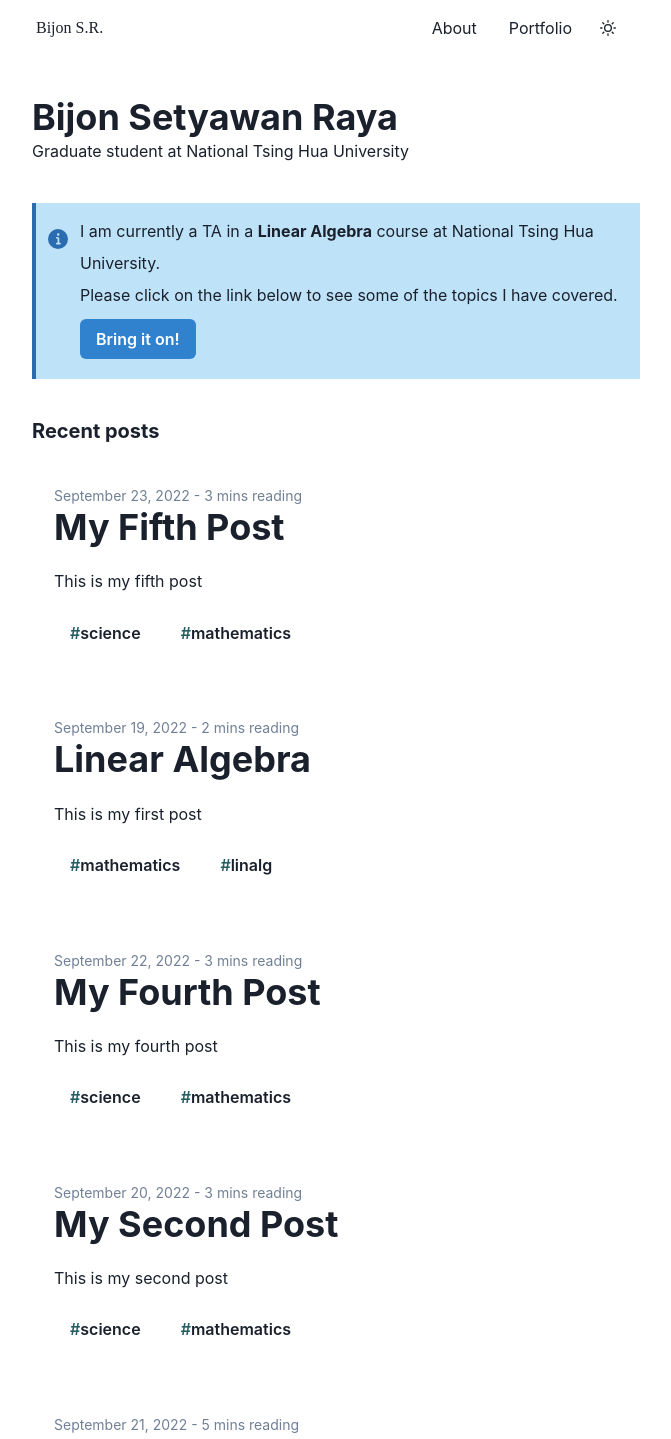
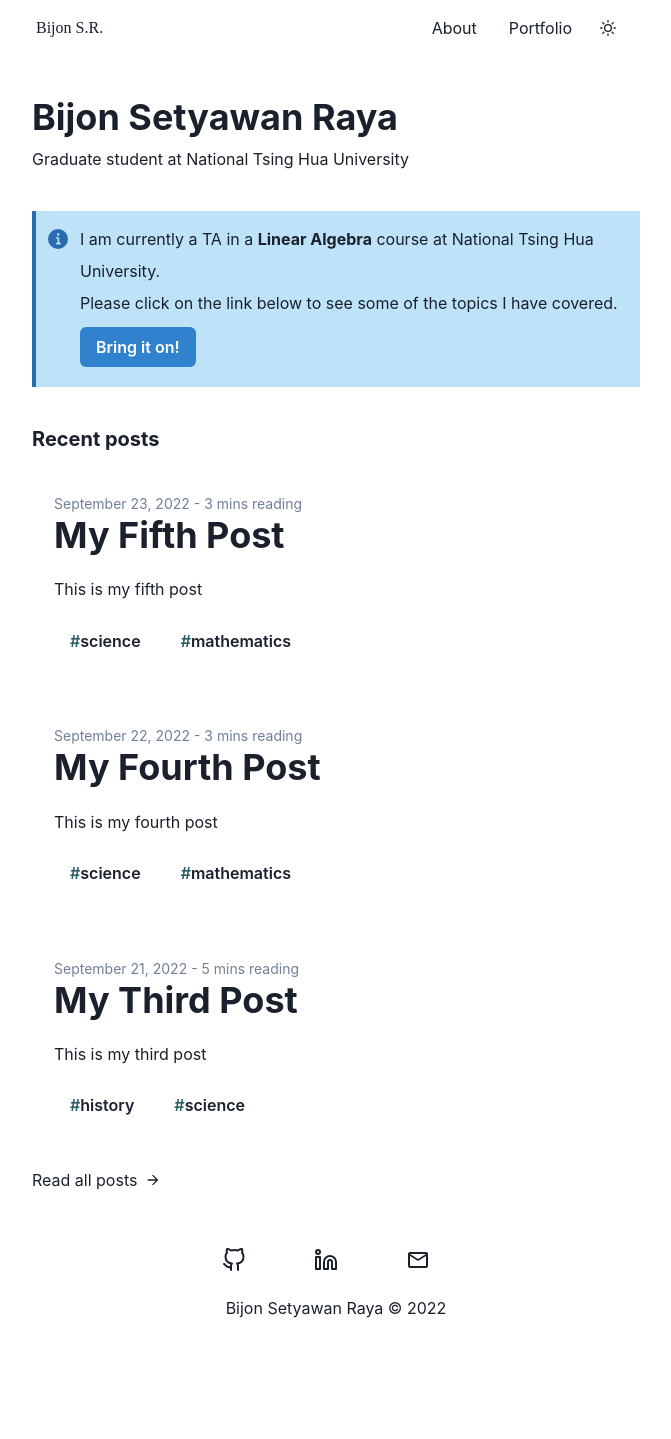
Before and after one commit to bsraya/bsraya, a Next.js app: page / in a window 1280 px wide. Shown: the top 1439 px of the page, without its empty margins (304-975 px from the left). After the commit the page ends 1400 px from the top, so only its background shows below. Built offline with nearby package versions, Linux system fonts and the light colour scheme; a small style sheet from the web is missing; a web font is replaced by a local one.

Commit message:
feat: sort and show the first 3 recent posts

```diff
--- a/pages/index.tsx
+++ b/pages/index.tsx
@@ -5,24 +5,22 @@ import Posts from '../components/Posts'
 import Layout from '../components/Layout'
 import type { IPost } from '../types/post.type'
 import NextLink from 'next/link'
-import { Alert, AlertIcon, Box, Button, Flex, Heading, Text } from '@chakra-ui/react'
+import { DateTime } from 'luxon'
+import { Alert, AlertIcon, Box, Button, Heading, Text, Link, Flex } from '@chakra-ui/react'
+import { ArrowForwardIcon } from '@chakra-ui/icons'
 
 export default function Home({ posts }: { posts: IPost[] }): JSX.Element {
     return (
         <Layout>
-            <Heading as="h1">Bijon Setyawan Raya</Heading>
+            <Heading as="h1" mb={2}>Bijon Setyawan Raya</Heading>
             <Text>Graduate student at National Tsing Hua University</Text>
 
             <Alert mt={10} variant="left-accent" status='info'>
-                {/* make AlertIcon stays on top */}
                 <AlertIcon
-                    mt={3}
+                    mt={1}
                     mb="auto"
                 />
                 <Box lineHeight="taller">
-                    {/* write
-                        "I am currently a TA in a **Linear Algebra** course at **National Tsing Hua University**."
-                    */}
                     I am currently a TA in a <Text display="inline-flex" fontWeight="bold">Linear Algebra</Text> course at National Tsing Hua University.
                     <Text>
                         Please click on the link below to see some of the topics I have covered.
@@ -40,16 +38,23 @@ export default function Home({ posts }: { posts: IPost[] }): JSX.Element {
 
             <Heading as="h2" size="md" mt={10} mb={3}>Recent posts</Heading>
             <Posts posts={posts} type="blog" />
+            <NextLink href="/blog" passHref>
+                <Link _hover={{textDecoration: "none"}}>
+                    <Flex >
+                        <Text >Read all posts</Text><ArrowForwardIcon ml={2} my="auto" />
+                    </Flex>
+                </Link>
+            </NextLink>
         </Layout>
     )
 }
 
 export const getStaticProps = async () => {
-    // get all folders' in content/portfolios
+    // get the name of all folders in /content/posts
     const folders = fs.readdirSync(path.join(process.cwd(), 'content', 'posts'))
 
     // iterate through all the files in /content/posts
-    const posts = folders.map(slug => {
+    var posts = folders.map(slug => {
         const content = fs.readFileSync(path.join('content', 'posts', slug, 'index.mdx'), 'utf-8')
         const { data: frontMatter } = matter(content)
         return {
@@ -58,6 +63,16 @@ export const getStaticProps = async () => {
         }
     })
 
+    // sort the posts by date
+    posts.sort((a, b) => {
+        const aDate = DateTime.fromFormat(a.frontMatter.date, "LLLL dd, yyyy")
+        const bDate = DateTime.fromFormat(b.frontMatter.date, "LLLL dd, yyyy")
+        return bDate - aDate
+    })
+
+    // get the first three posts
+    posts = posts.slice(0,3)
+
     return {
         props: {
             posts
```
